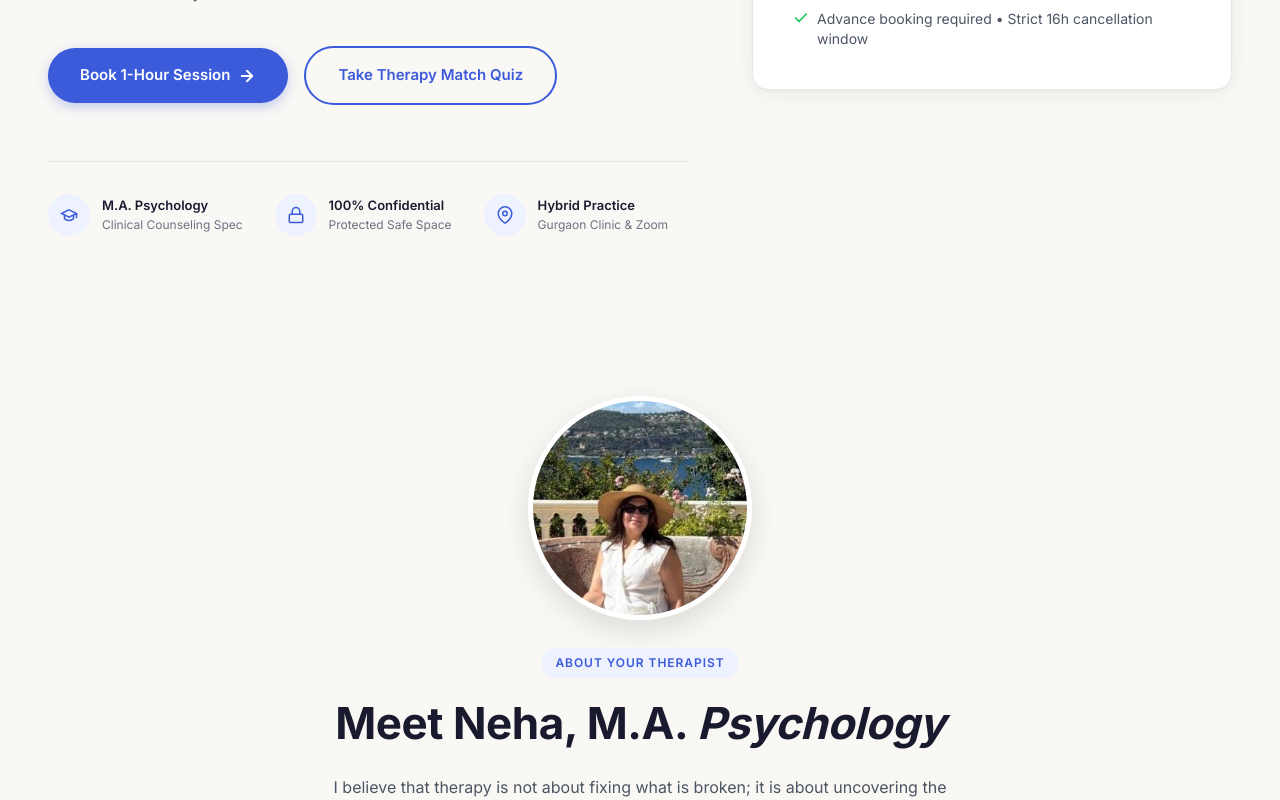
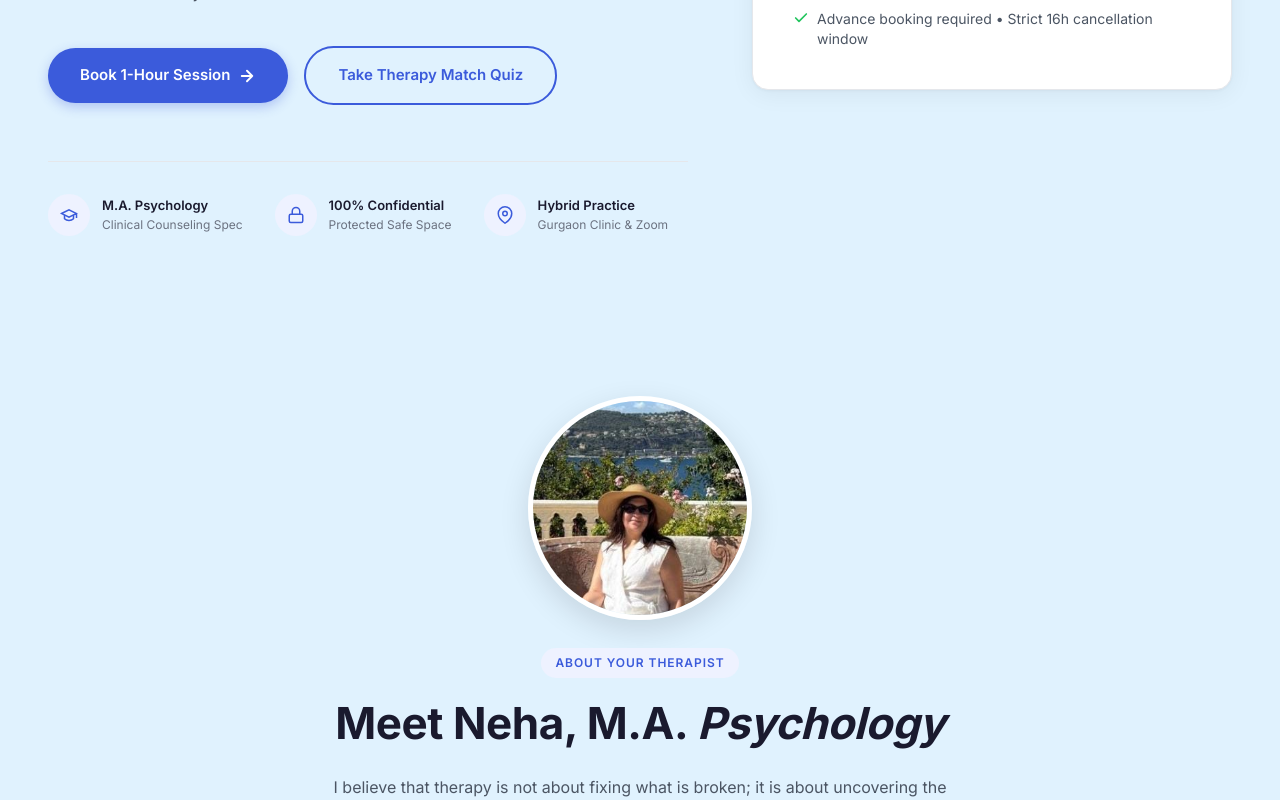
Before and after one commit to HarisHamza2445/PauseForLove, a Next.js app: page / in a window 1280 px wide. Shown: the part 683-1483 px from the top of the page. Built offline with nearby package versions, Linux system fonts and the light colour scheme; a web font is replaced by a local one.

Commit message:
style: change website background to sky blue (#E0F2FE)

```diff
--- a/src/app/book-session/page.tsx
+++ b/src/app/book-session/page.tsx
@@ -11,7 +11,7 @@ export const metadata = {
 
 export default function BookSessionPage() {
   return (
-    <div className="min-h-screen bg-[#FAF8F5]">
+    <div className="min-h-screen bg-[#E0F2FE]">
       <SafetyBanner />
       <Navbar />
       <div>
--- a/src/app/free-call/page.tsx
+++ b/src/app/free-call/page.tsx
@@ -64,7 +64,7 @@ export default function FreeCallPage() {
   };
 
   return (
-    <div className="min-h-screen bg-[#FAF8F5]">
+    <div className="min-h-screen bg-[#E0F2FE]">
       <SafetyBanner />
       <Navbar />
 
--- a/src/app/globals.css
+++ b/src/app/globals.css
@@ -3,7 +3,7 @@
 @theme inline {
   --color-primary: #3B5BDB;
   --color-primary-hover: #2B4AC7;
-  --color-bg-cream: #FAF8F5;
+  --color-bg-cream: #E0F2FE;
   --color-text-dark: #1A1A2E;
   --color-text-body: #4B5563;
   --color-text-muted: #6B7280;
@@ -23,7 +23,7 @@ html {
 }
 
 body {
-  background: var(--color-bg-cream);
+  background: #E0F2FE;
   color: var(--color-text-dark);
   font-family: var(--font-body);
   -webkit-font-smoothing: antialiased;
--- a/src/app/page.tsx
+++ b/src/app/page.tsx
@@ -14,7 +14,7 @@ import ScrollToTop from "@/components/ScrollToTop";
 
 export default function Home() {
   return (
-    <div className="min-h-screen bg-[#FAF8F5]">
+    <div className="min-h-screen bg-[#E0F2FE]">
       <SafetyBanner />
       <Navbar />
       <HeroSection />
--- a/src/components/AboutTherapist.tsx
+++ b/src/components/AboutTherapist.tsx
@@ -1,6 +1,6 @@
 export default function AboutTherapist() {
   return (
-    <section style={{ backgroundColor: "#FAF8F5" }}>
+    <section style={{ backgroundColor: "#E0F2FE" }}>
       <div
         className="mx-auto px-6 py-16 lg:px-12 lg:py-24"
         style={{ maxWidth: "1100px" }}
--- a/src/components/BookingSystem.tsx
+++ b/src/components/BookingSystem.tsx
@@ -207,7 +207,7 @@ export default function BookingSystem() {
 
   if (bookingSuccess) {
     return (
-      <section ref={sectionRef} style={{ backgroundColor: "#FAF8F5" }}>
+      <section ref={sectionRef} style={{ backgroundColor: "#E0F2FE" }}>
         <div className="mx-auto px-6 py-16 lg:px-12 lg:py-24" style={{ maxWidth: "900px" }}>
           {/* Step Indicator - All Complete */}
           <div style={{ display: "flex", justifyContent: "center", gap: "8px", marginBottom: "40px" }}>
@@ -273,7 +273,7 @@ export default function BookingSystem() {
   }
 
   return (
-    <section ref={sectionRef} style={{ backgroundColor: "#FAF8F5" }}>
+    <section ref={sectionRef} style={{ backgroundColor: "#E0F2FE" }}>
       <div className="mx-auto px-6 py-16 lg:px-12 lg:py-24" style={{ maxWidth: "900px" }}>
         {/* Header */}
         <div style={{ textAlign: "center", marginBottom: "48px" }}>
--- a/src/components/HeroSection.tsx
+++ b/src/components/HeroSection.tsx
@@ -2,7 +2,7 @@ import Link from "next/link";
 
 export default function HeroSection() {
   return (
-    <section style={{ backgroundColor: "#FAF8F5" }}>
+    <section style={{ backgroundColor: "#E0F2FE" }}>
       <div
         className="mx-auto px-4 py-10 sm:px-6 sm:py-12 lg:px-12 lg:py-16"
         style={{
--- a/src/components/TherapyMatchQuiz.tsx
+++ b/src/components/TherapyMatchQuiz.tsx
@@ -55,7 +55,7 @@ export default function TherapyMatchQuiz() {
   const currentQuestion = questions[currentStep];
 
   return (
-    <section id="quiz" style={{ backgroundColor: "#FAF8F5" }}>
+    <section id="quiz" style={{ backgroundColor: "#E0F2FE" }}>
       <div
         className="mx-auto px-4 py-12 sm:px-6 sm:py-16 lg:px-12 lg:py-24"
         style={{ maxWidth: "800px" }}
```
